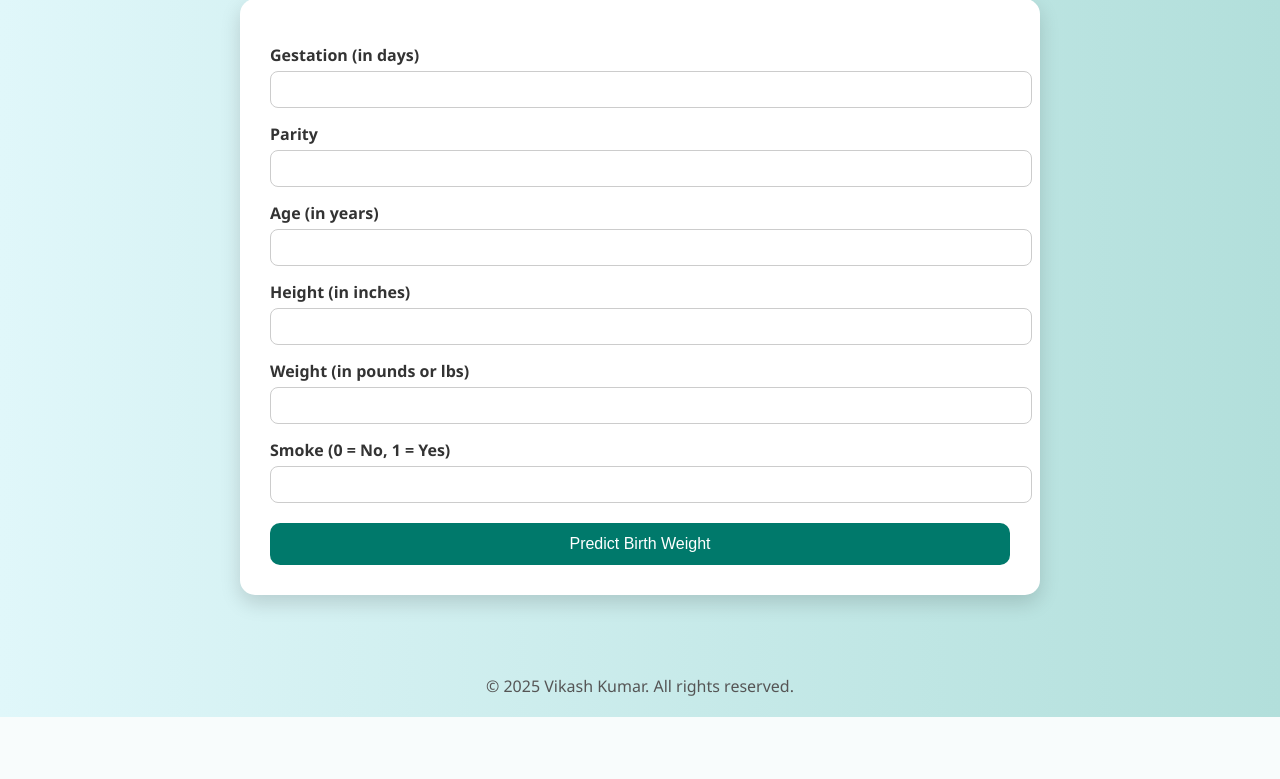
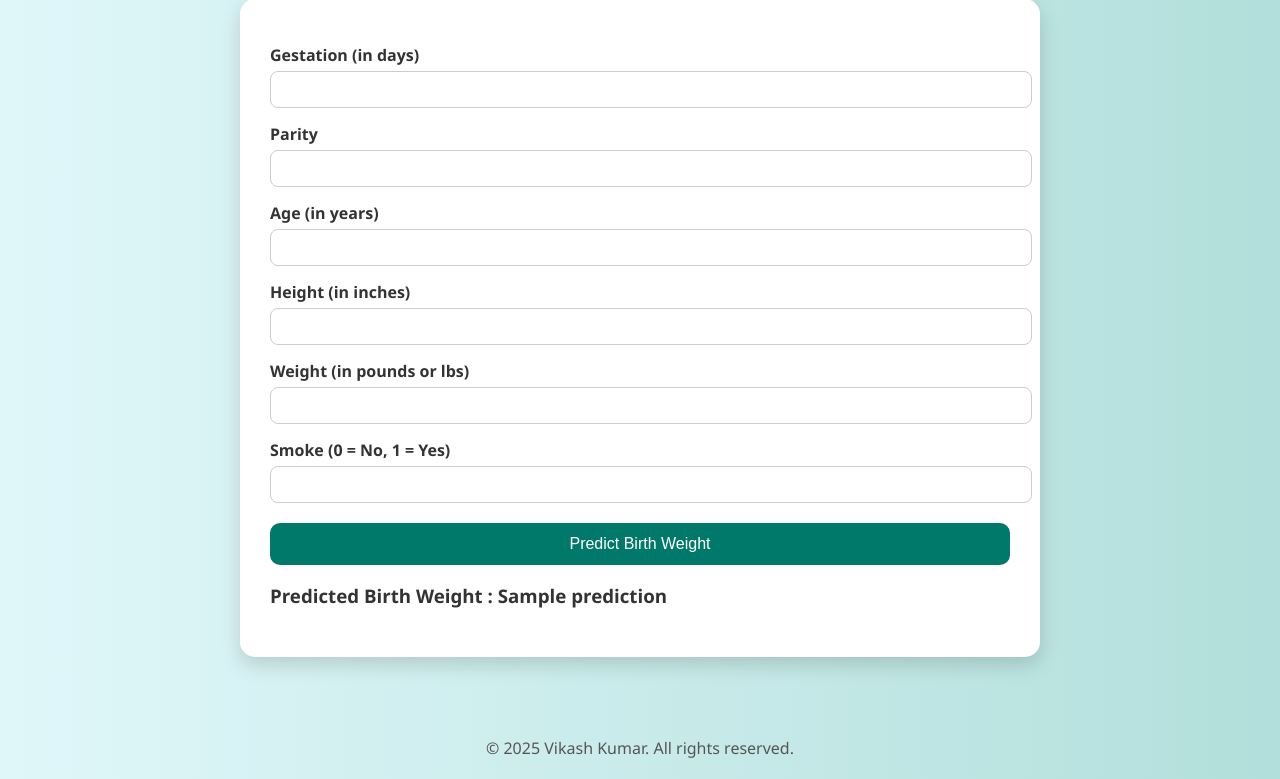
Before and after one commit to Vikash-Kumar-984/Machine-Learning-Model-API-Frontend-and-Backend, a Flask app: template templates/index.html in a window 1280 px wide. Shown: the part 601-1380 px from the top of the page. Before the commit the page ends 1318 px from the top, so only its background shows below. Run offline with Flask 3, Linux system fonts and the light colour scheme; the template is opened without the code that fills it: most values are stand-ins (such as "Sample title", 1, 10 or a date in 2020).

Commit message:
Update index.html

```diff
--- a/templates/index.html
+++ b/templates/index.html
@@ -138,6 +138,8 @@
       <input name="smoke" type="number" min="0" max="1" required>
 
       <button type="submit">Predict Birth Weight</button>
+
+      <h3> Predicted Birth Weight : {{prediction}} </h3>
     </form>
   </div>
 
```
